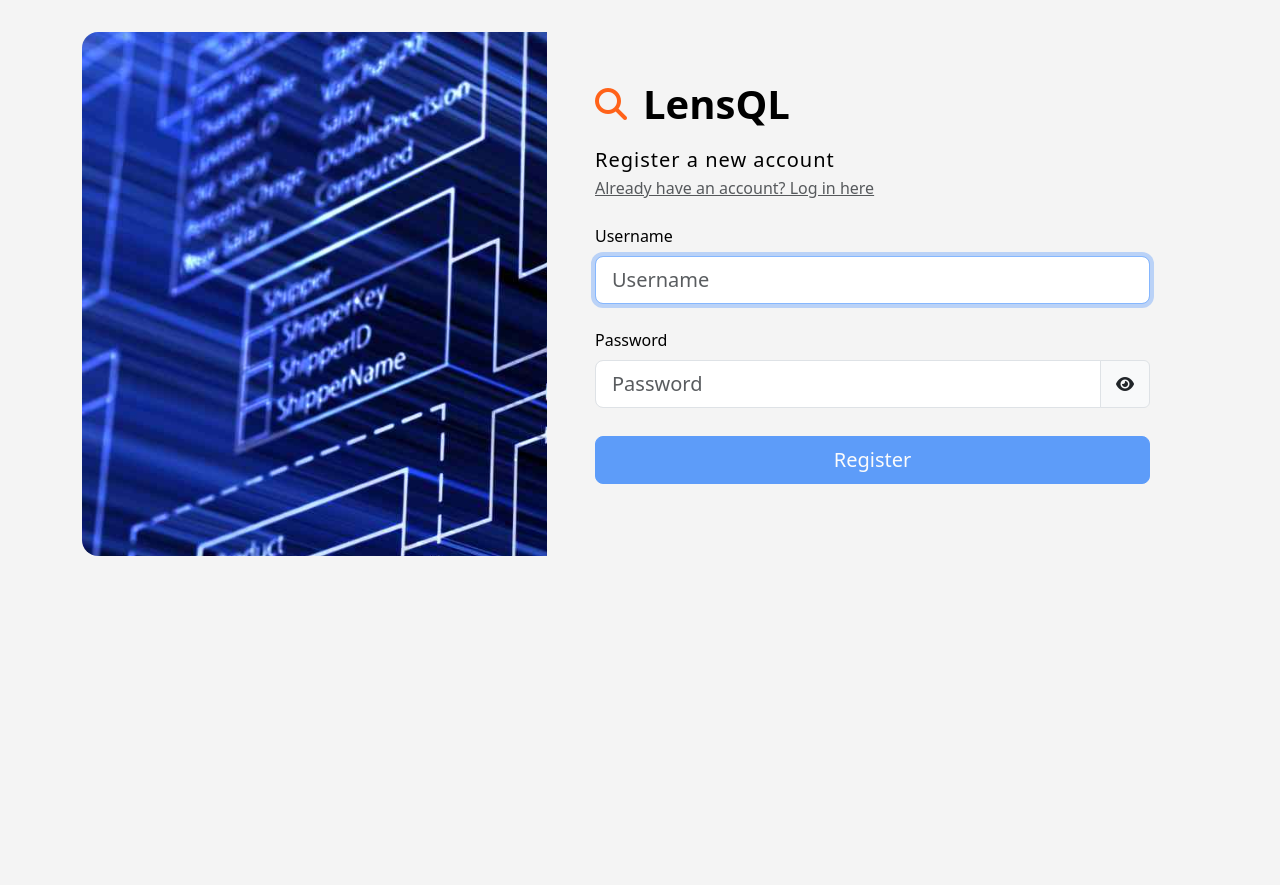
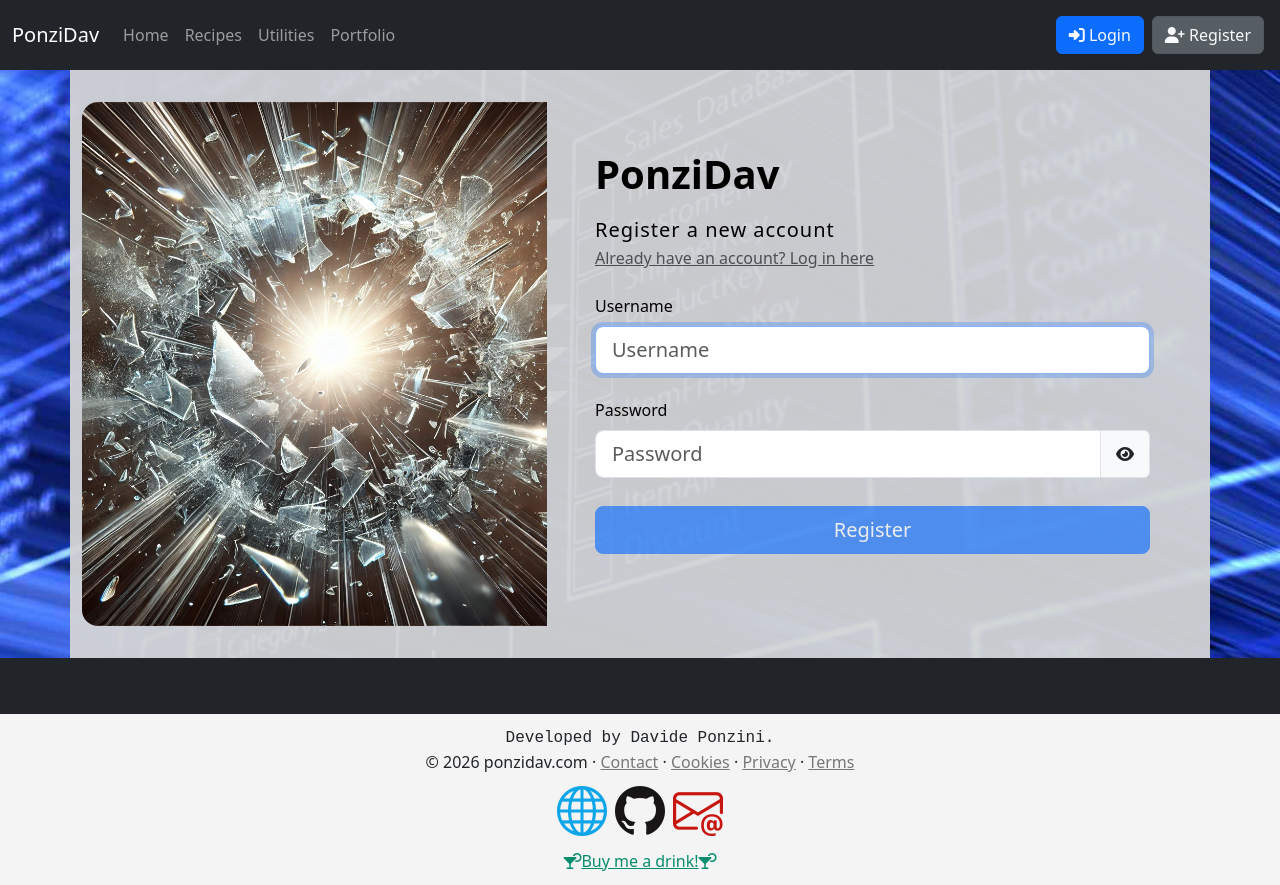
Before and after one commit to DavidePonzini/www, a React (Create React App) app in the folder webui/: page /register in a window 1280 px wide. Before the commit the page ends 800 px from the top, so only its background shows below. Built offline with nearby package versions, Linux system fonts and the light colour scheme; no server answers.

Commit message:
updated to match site style

```diff
--- a/webui/src/pages/Login.tsx
+++ b/webui/src/pages/Login.tsx
@@ -2,8 +2,11 @@ import type { ChangeEvent, FormEvent } from 'react';
 import { useState } from 'react';
 import useAuth from '../hooks/useAuth';
 import { useNavigate, Link } from 'react-router-dom';
+import SectionBackground from '../components/SectionBackground';
+import Layout from '../components/Layout';
 
 import bg from '../res/database.jpg';
+import bgCard from '../res/bg_glass.jpg';
 
 function Login() {
     const navigate = useNavigate();
@@ -84,13 +87,13 @@ function Login() {
     }
 
     return (
-        <div className='container-md'>
-            <section>
+        <Layout>
+            <SectionBackground img={bg}>
                 <div className="row g-0">
                     <div className="col-md-6 col-lg-5 d-none d-md-block" style={{
                         borderRadius: '1rem 0 0 1rem',
-                        backgroundImage: `url(${bg})`,
-                        backgroundAttachment: 'fixed',
+                        backgroundImage: `url(${bgCard})`,
+                        // backgroundAttachment: 'fixed',
                         backgroundPosition: 'center',
                         backgroundRepeat: 'no-repeat',
                         backgroundSize: 'cover',
@@ -101,8 +104,7 @@ function Login() {
                         <div className="card-body p-4 p-lg-5 text-black">
                             <form onSubmit={handleLogin} noValidate>
                                 <div className="d-flex align-items-center mb-3 pb-1">
-                                    <i className="fas fa-search fa-2x me-3" style={{ color: 'var(--logo-color)' }} />
-                                    <span className="h1 fw-bold mb-0">LensQL</span>
+                                    <span className="h1 fw-bold mb-0">PonziDav</span>
                                 </div>
                                 <h5 className="fw-normal mb-1" style={{ letterSpacing: 1 }}>Sign into your account</h5>
 
@@ -183,8 +185,8 @@ function Login() {
                         </div>
                     </div>
                 </div>
-            </section>
-        </div>
+            </SectionBackground>
+        </Layout>
     );
 }
 
--- a/webui/src/pages/Register.tsx
+++ b/webui/src/pages/Register.tsx
@@ -1,8 +1,11 @@
 import type { ChangeEvent, FormEvent } from 'react';
 import { useState } from 'react';
 import { Link } from 'react-router-dom';
+import SectionBackground from '../components/SectionBackground';
+import Layout from '../components/Layout';
 
 import bg from '../res/database.jpg';
+import bgCard from '../res/bg_glass.jpg';
 
 function Register() {
     const [usernameInput, setUsernameInput] = useState('');
@@ -105,13 +108,13 @@ function Register() {
     }
 
     return (
-        <div className='container-md'>
-            <section>
+        <Layout>
+            <SectionBackground img={bg}>
                 <div className="row g-0">
                     <div className="col-md-6 col-lg-5 d-none d-md-block" style={{
                         borderRadius: '1rem 0 0 1rem',
-                        backgroundImage: `url(${bg})`,
-                        backgroundAttachment: 'fixed',
+                        backgroundImage: `url(${bgCard})`,
+                        // backgroundAttachment: 'fixed',
                         backgroundPosition: 'center',
                         backgroundRepeat: 'no-repeat',
                         backgroundSize: 'cover',
@@ -122,8 +125,7 @@ function Register() {
                         <div className="card-body p-4 p-lg-5 text-black">
                             <form onSubmit={handleRegister} noValidate>
                                 <div className="d-flex align-items-center mb-3 pb-1">
-                                    <i className="fas fa-search fa-2x me-3" style={{ color: 'var(--logo-color)' }} />
-                                    <span className="h1 fw-bold mb-0">LensQL</span>
+                                    <span className="h1 fw-bold mb-0">PonziDav</span>
                                 </div>
                                 <h5 className="fw-normal mb-1" style={{ letterSpacing: 1 }}>Register a new account</h5>
 
@@ -214,8 +216,8 @@ function Register() {
                         </div>
                     </div>
                 </div>
-            </section>
-        </div>
+            </SectionBackground>
+        </Layout>
     );
 }
 
```
